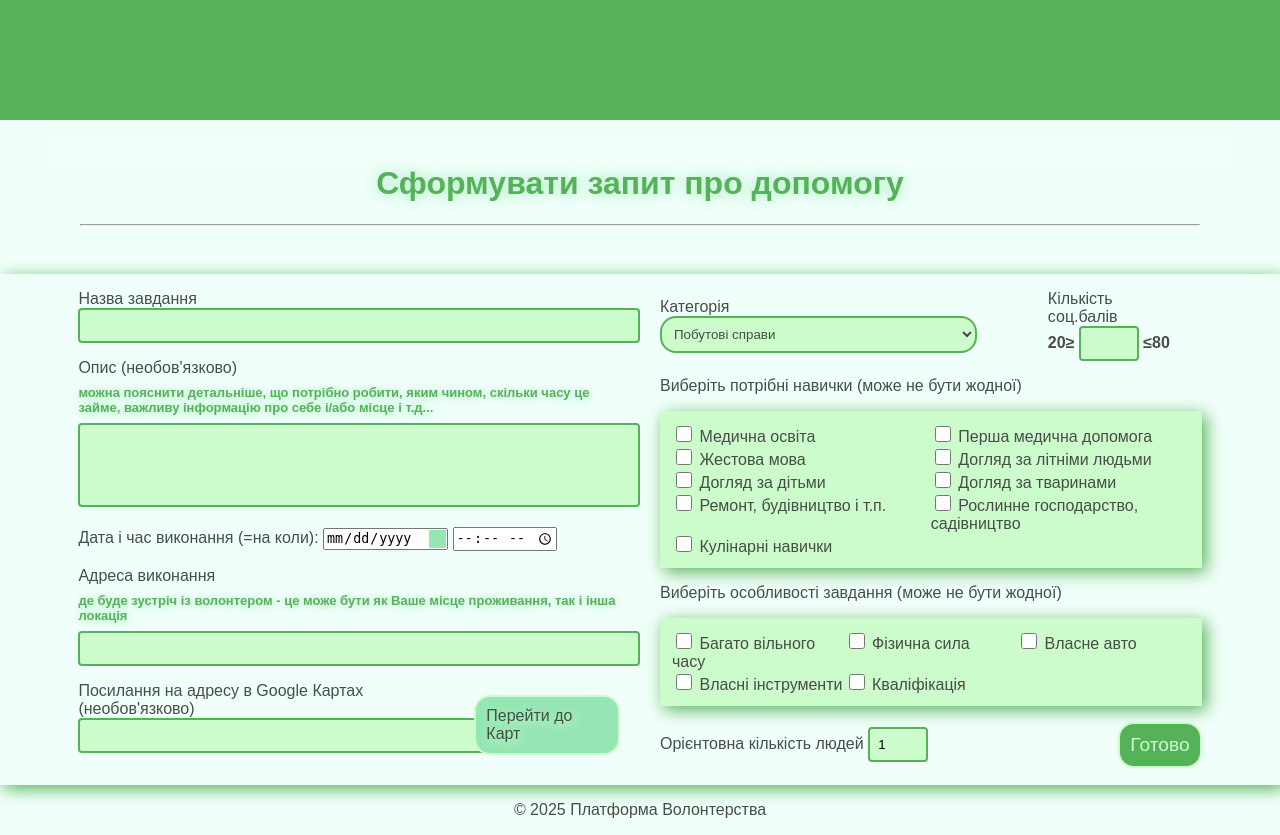
After one commit to Hort1934/winter_school_project, a Django app: page /website/request-help/ in a window 1280 px wide. The commit adds this page. Run offline with Django 5.2, Linux system fonts and the light colour scheme; data comes from the database, SQL or seed files in the repository.

Commit message:
added task input page

```diff
--- a/winter_school_project/static/css/registration.css
+++ b/winter_school_project/static/css/registration.css
@@ -25,8 +25,23 @@ h1 {
     color: var(--mantis);
 }
 
-p, select {
+p, select, label {
     color: var(--outer-space);
+}
+
+input[type='text'], input[type='url'], input[type='number'], textarea, select {
+     padding: 1vh;
+     border: 2px solid var(--mantis);
+     background: var(--tea-green);
+     font-family: Arial, sans-serif;
+}
+
+input[type='text'], input[type='url'], input[type='number'], textarea {
+    border-radius: 0.25rem;
+}
+
+select {
+    border-radius: 1rem;
 }
 
 div > p:last-child {
@@ -42,7 +57,7 @@ main {
     box-shadow: inset 0 2vh 4vh 0 var(--mint-cream);
 }
 
-main > div:nth-child(1) {
+.def-padded {
     padding: 6vh 10vh 0;
 }
 
@@ -194,3 +209,10 @@ img.logo-pic {
     object-fit: contain;
     justify-self: center;
 }
+
+input[type="checkbox"] {
+  width: 1rem;
+  height: 1rem;
+  accent-color: var(--mantis);
+  border-radius: 4px;
+}
--- /dev/null
+++ b/winter_school_project/static/css/task_form_style.css
@@ -0,0 +1,83 @@
+form, #skills-picker, #traits-picker {
+    display: grid;
+}
+
+form {
+    grid-template-columns: 1fr 1fr;
+    column-gap: 5vh;
+    padding-right: 5%;
+    padding-left: 5%;
+}
+
+form>div>p {
+    margin-top: 0.5rem;
+    margin-bottom: 5px;
+}
+
+form>div>input, form>div>label {
+    display: block;
+}
+
+input[type='text'], input[type='url'], textarea, .hrz-on-form {
+    width: 100%;
+    margin-bottom: 2vh;
+}
+
+textarea {
+    resize: none;
+    height: 4rem;
+}
+
+input[type='date']::-webkit-calendar-picker-indicator {
+    background: #f2f2f2;
+    background: var(--celadon);
+    color: var(--outer-space);
+}
+
+.hrz-on-form > * {
+    display: inline;
+}
+
+.def-padded-form {
+     padding: 0 10vh 0;
+}
+
+.date-area {
+    display: flex;
+    justify-content: space-between;
+    align-items: center;
+}
+.expl {
+    font-size: small;
+    font-weight: bold;
+}
+
+input[type='number'] {
+    width: 5vh;
+}
+input[type='submit']  {
+    font-size: larger;
+}
+
+
+#location-lbl {
+    display: block;
+}
+
+#points-count {
+    margin-right: 1rem;
+}
+
+
+#min-points, #max-points, #last-form-part>*  {
+    font-weight: bold;
+}
+
+#skills-picker {
+    grid-template-columns: 1fr 1fr;
+}
+
+#traits-picker {
+    margin-bottom: 1rem;
+    grid-template-columns: 1fr 1fr 1fr;
+}
--- a/winter_school_project/static/css/task_style.css
+++ b/winter_school_project/static/css/task_style.css
@@ -7,7 +7,7 @@
     display: flex;
 }
 
-.card-bg, .popup-filter {
+.card-bg, .checkbox-field {
     box-shadow: 0.5vh 0.5vh 2vh var(--mantis);
 }
 
@@ -118,11 +118,16 @@ button.map-btn {
     display: inline;
 }
 
+
+.checkbox-field {
+    padding: 1.5vh;
+    background-color: var(--tea-green);
+}
+
 .popup-filter {
-    padding: 1.5vh;
+
     position: absolute;
     visibility: hidden;
-    background-color: var(--tea-green);
     display: grid;
     grid-template-columns: auto auto;
     max-width: 100vh;
@@ -130,21 +135,3 @@ button.map-btn {
 .popup-filter > div {
     margin: 0.5vh;
 }
-
-select {
-    padding: 1vh;
-    border-radius: 1rem;
-    background: var(--tea-green);
-    border: 2px solid var(--mantis);
-}
-option:hover {
-    color: #444645;
-    background: #ddd;
-}
-
-input[type="checkbox"] {
-  width: 1rem;
-  height: 1rem;
-  accent-color: var(--mantis);
-  border-radius: 4px;
-}
--- /dev/null
+++ b/winter_school_project/static/js/task_form_script.js
@@ -0,0 +1,23 @@
+function onCategorySelected(dropdownId) {
+    let xhr = new XMLHttpRequest();
+    xhr.open('POST', '/website/request-help/', true);
+    xhr.setRequestHeader('Accept', 'application/json');
+
+    dd = document.getElementById(dropdownId);
+    const jsonData = JSON.stringify({category: dd.value});
+
+    xhr.onreadystatechange = function() {
+        if (xhr.readyState == 4 && xhr.status == 200)
+
+            var range = JSON.parse(xhr.responseText);
+            if(range === undefined) { return; }
+
+            document.getElementById("min-points").innerHTML = range[0]+"&ge;"
+            document.getElementById("max-points").innerHTML = "&le;"+range[1];
+
+            pointsInput = document.getElementById("social_points");
+            pointsInput.setAttribute("min", range[0]);
+            pointsInput.setAttribute("max", range[1]);
+        }
+    xhr.send(jsonData);
+}
--- /dev/null
+++ b/winter_school_project/templates/request_help.html
@@ -0,0 +1,104 @@
+{% extends 'layout.html' %}
+
+{% load static %}
+{% block links %}
+    <link rel='stylesheet' href="{% static 'css/registration.css' %}">
+    <link rel="stylesheet" href="{% static 'css/task_style.css' %}">
+    <link rel="stylesheet" href="{% static 'css/task_form_style.css' %}">
+
+    <script src="{% static 'js/task_form_script.js' %}" onload="onCategorySelected('cat_picker')"></script>
+{%endblock%}
+
+{% block title %}Запит про допомогу{% endblock %}
+
+{% block content %}
+    <div class="def-padded-form">
+        <h1>Сформувати запит про допомогу</h1>
+        <hr/>
+
+    </div>
+    <div class="card-bg">
+        <form>
+            <div>
+                <label for="name">Назва завдання</label>
+                <input type="text" id="name">
+
+                <label for="description">Опис (необов'язково)</label>
+                <p class="expl task-title">можна пояснити детальніше, що потрібно робити, яким чином, скільки часу це займе, важливу інформацію про себе і/або місце і т.д...</p>
+                <textarea id="description"></textarea>
+
+                <div class="hrz-on-form">
+                    <p >Дата і час виконання (=на коли):</p>
+                    <input type="date" id="date_planned">
+                    <input type="time" id="time_planned">
+                </div>
+
+                <label for="address_text">Адреса виконання</label>
+                <p class="expl task-title">де буде зустріч із волонтером - це може бути як Ваше місце проживання, так і інша локація</p>
+                <input type="text" id="address_text">
+
+                <div class="date-area">
+                    <div>
+                        <label id="location-lbl" for="location_url" >Посилання на адресу в Google Картах (необов'язково)</label>
+                        <input type="url" id="location_url">
+                    </div>
+                    <a href="https://maps.google.com" class="map-btn">Перейти до Карт</a>
+                </div>
+            </div>
+            <div>
+                <div>
+                    <div class="date-area">
+                        <div>
+                        <label id="category_id">Категорія</label>
+                        <select id="cat_picker" onchange="onCategorySelected('cat_picker')">
+                            {% for c in categories %}
+                                <option value={{c.code}}>{{c.name}}</option>
+                            {% endfor %}
+                        </select>
+                    </div>
+                        <div>
+                            <label id="points-count">Кількість соц.балів</label>
+                            <div>
+                                <label id="min-points" for="social_points">20&ge;</label>
+                                <input type="number" id="social_points">
+                                <label id="max-points" for="social_points">&le;80</label>
+                            </div>
+                        </div>
+                    </div>
+                    <div>
+                        <p>Виберіть потрібні навички (може не бути жодної)</p>
+                        <div class="badges-container checkbox-field" id="skills-picker">
+                            {% for sk in all_skills %}
+                            <div>
+                                <input type="checkbox" value={{sk.code}} id=s{{sk.code}}>
+                                <label for=s{{sk.code}}>{{sk.name}}</label>
+                            </div>
+                            {% endfor %}
+                        </div>
+                    </div>
+
+                    <div>
+                        <p>Виберіть особливості завдання (може не бути жодної)</p>
+                        <div class="badges-container checkbox-field" id="traits-picker">
+                            {% for tr in all_traits %}
+                            <div>
+                                <input type="checkbox" value={{tr.code}} id=t{{tr.code}}>
+                                <label for=t{{tr.code}}>{{tr.name}}</label>
+                            </div>
+                            {% endfor %}
+                        </div>
+                    </div>
+
+                    <div class="date-area">
+                        <div>
+                            <label for="people_count">Орієнтовна кількість людей</label>
+                            <input type="number" id="people_count" value="1" min="1" max="10">
+                        </div>
+
+                        <input type="submit" class="badge" value="Готово">
+                    </div>
+                </div>
+            </div>
+        </form>
+    </div>
+{% endblock %}
--- a/winter_school_project/templates/volunteer_tasks.html
+++ b/winter_school_project/templates/volunteer_tasks.html
@@ -12,7 +12,7 @@
 {% block title %}Допомогти комусь{% endblock %}
 
 {% block content %}
-    <div class="def-padded" >
+    <div class="def-padded">
         <h1>Актуальні можливості допомоги</h1>
         <hr/>
             <div id="task-filters">
@@ -31,7 +31,7 @@
                             <p id="sk-text" class="filter-summary">будь-які</p>
                             <button id="edit_skills" class="map-btn"
                                     onclick="placeDropdown('edit_skills', 'skills_picker', 'popup-container')">Редагувати вибір</button>
-                            <div id="skills_picker" class="popup-filter">
+                            <div id="skills_picker" class="popup-filter checkbox-field">
                                 <div>
                                     <input type="checkbox" checked value=-1 id=no-sk
                                            onchange="preventFromNoSelection(this, 'skills_picker'); changeNearbyText('skills_picker', 'sk-text')">
@@ -53,7 +53,7 @@
                             <p id="tr-text" class="filter-summary">будь-які</p>
                             <button id="edit_traits" class="map-btn"
                                     onclick="placeDropdown('edit_traits', 'traits_picker', 'popup-container')">Редагувати вибір</button>
-                            <div id="traits_picker" class="popup-filter">
+                            <div id="traits_picker" class="popup-filter checkbox-field">
                                 <div>
                                     <input type="checkbox" checked value=-1 id=no-tr
                                            onchange="preventFromNoSelection(this, 'traits_picker'); changeNearbyText('traits_picker', 'tr-text')">
--- a/winter_school_project/website/views.py
+++ b/winter_school_project/website/views.py
@@ -2,7 +2,7 @@ import json
 
 from django.db.models import ExpressionWrapper, F, DurationField, Q
 from django.db.models.functions import Now
-from django.http import HttpResponse
+from django.http import HttpResponse, JsonResponse
 from django.shortcuts import render
 from django.template import Template, RequestContext
 from django.views.decorators.csrf import csrf_exempt
@@ -74,8 +74,23 @@ def volunteer_tasks(request):
 
     return render(request, 'volunteer_tasks.html', context)
 
+@csrf_exempt
 def request_help(request):
-    return render(request, 'request_help.html')
+
+    if request.body:
+        body_json = json.loads(request.body)
+        category_option = int(body_json['category'])
+        selected_cat = models.Task_Category.objects.get(pk=category_option)
+        min_max_list = [selected_cat.min_points, selected_cat.max_points]
+        return JsonResponse(min_max_list, safe=False)
+
+    context = {
+        'categories': models.Task_Category.objects.all(),
+        'all_skills': models.Predefined_Skill.objects.all(),
+        'all_traits': models.Predefined_Task_Trait.objects.all()
+    }
+
+    return render(request, 'request_help.html', context)
 
 def important_info(request):
     return render(request, 'important_info.html')
```
